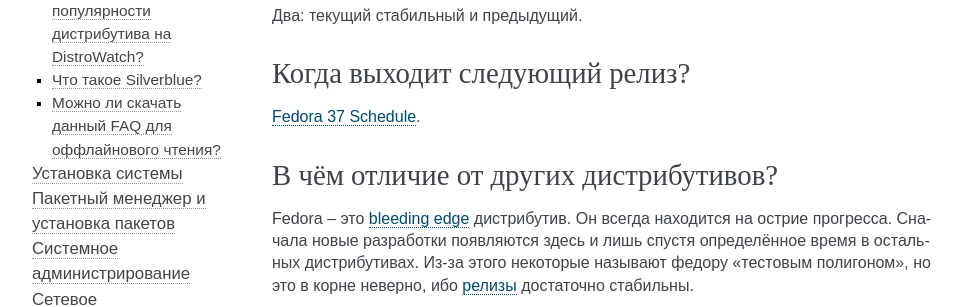
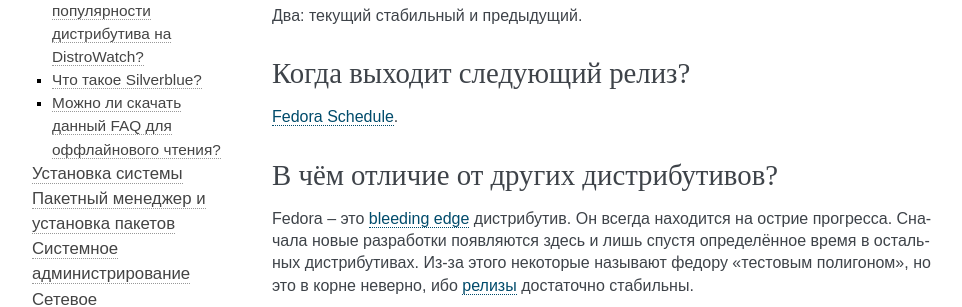
Before and after one commit to RussianFedora/FAQ, a Sphinx documentation site: the page built from source/generic-info.rst, in a window 1280 px wide and 900 px high, scrolled down 1058 px. Shown: the part 152-459 px from the top of the window, without its empty margins (148-1110 px from the left). Built offline with Sphinx 7.4.7, drawn with Linux system fonts in a browser that asks for light colours; comment, search, counter and statistics services are not loaded.

Commit message:
The schedule for Fedora 37 has been replaced with a universal link

```diff
--- a/source/generic-info.rst
+++ b/source/generic-info.rst
@@ -79,7 +79,7 @@
 Когда выходит следующий релиз?
 ===================================
 
-`Fedora 37 Schedule <https://fedorapeople.org/groups/schedule/f-37/f-37-key-tasks.html>`__.
+`Fedora Schedule <https://fedorapeople.org/groups/schedule/>`__.
 
 .. index:: difference, fedora, bleeding edge, distribution
 .. _differences:
```
